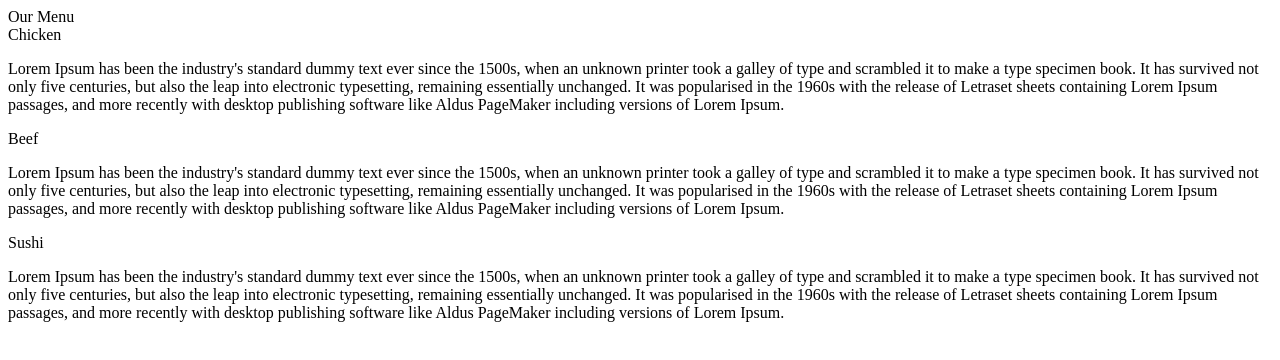
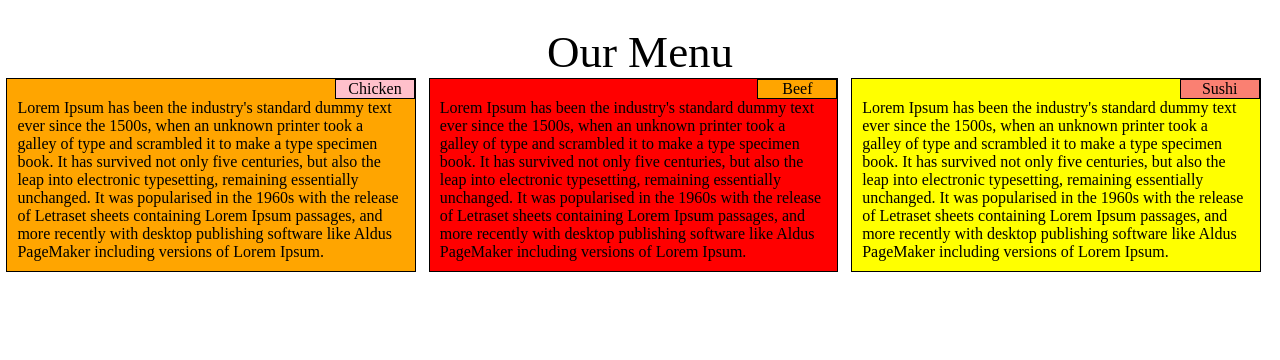
Before and after one commit to tkiani/fullstack-dev, a plain HTML site: page module2-solution/index.html in a window 1280 px wide. Drawn offline with Linux system fonts and the light colour scheme; the site is published under a folder, as on GitHub Pages, so addresses that start at the root find nothing.

Commit message:
Update index.html

```diff
--- a/module2-solution/index.html
+++ b/module2-solution/index.html
@@ -2,7 +2,7 @@
 <html>
     <head>
         <meta charset="utf-8">
-        <link rel="stylesheet" type="text/css" href="/module2-solution/css/styling.css">
+        <link rel="stylesheet" type="text/css" href="css/styling.css">
         <title>Module 2 Solution</title>
     </head>
     <body>
```
